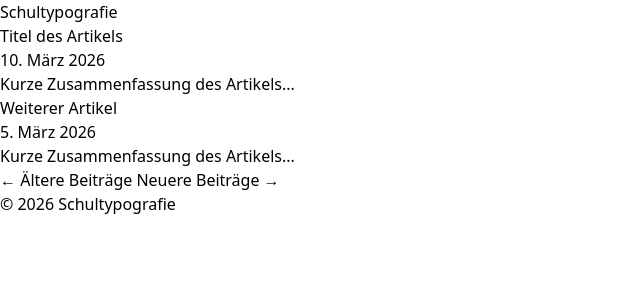
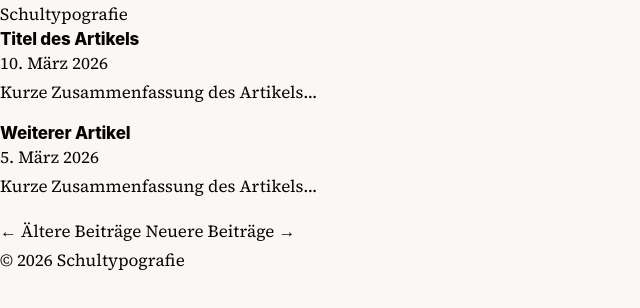
Before and after one commit to cdierks/schultypografie, a website built with Vite: page index.html in a window 1280 px wide. Shown: the whole page, without its empty margins (0-640 px from the left). Built offline with nearby package versions, Linux system fonts and the light colour scheme; a web font is replaced by a local one.

Commit message:
feat: add @layer base

```diff
--- a/src/css/app.css
+++ b/src/css/app.css
@@ -81,3 +81,61 @@
   --container-text: 720px; /* Artikelseite, Textspalte */
   --container-narrow: 560px; /* Author-Bio, enge Bereiche */
 }
+
+@layer base {
+  *,
+  *::before,
+  *::after {
+    box-sizing: border-box;
+  }
+
+  html {
+    -webkit-font-smoothing: antialiased;
+    scroll-behavior: smooth;
+  }
+
+  body {
+    background-color: var(--color-surface);
+    color: var(--color-text);
+    font-family: var(--font-body);
+    font-size: var(--text-body-md);
+    line-height: var(--leading-body);
+    margin: 0;
+  }
+
+  img,
+  video {
+    display: block;
+    max-width: 100%;
+    height: auto;
+  }
+
+  h1,
+  h2,
+  h3,
+  h4,
+  h5,
+  h6 {
+    font-family: var(--font-display);
+    font-weight: 800;
+    line-height: var(--leading-headline);
+    letter-spacing: var(--tracking-headline);
+    color: var(--color-text);
+    margin-top: 0;
+  }
+
+  p {
+    max-width: var(--measure-text);
+    margin-top: 0;
+    margin-bottom: var(--space-4);
+  }
+
+  a {
+    color: inherit;
+    text-decoration: none;
+  }
+
+  strong {
+    font-weight: 600;
+  }
+}
```
